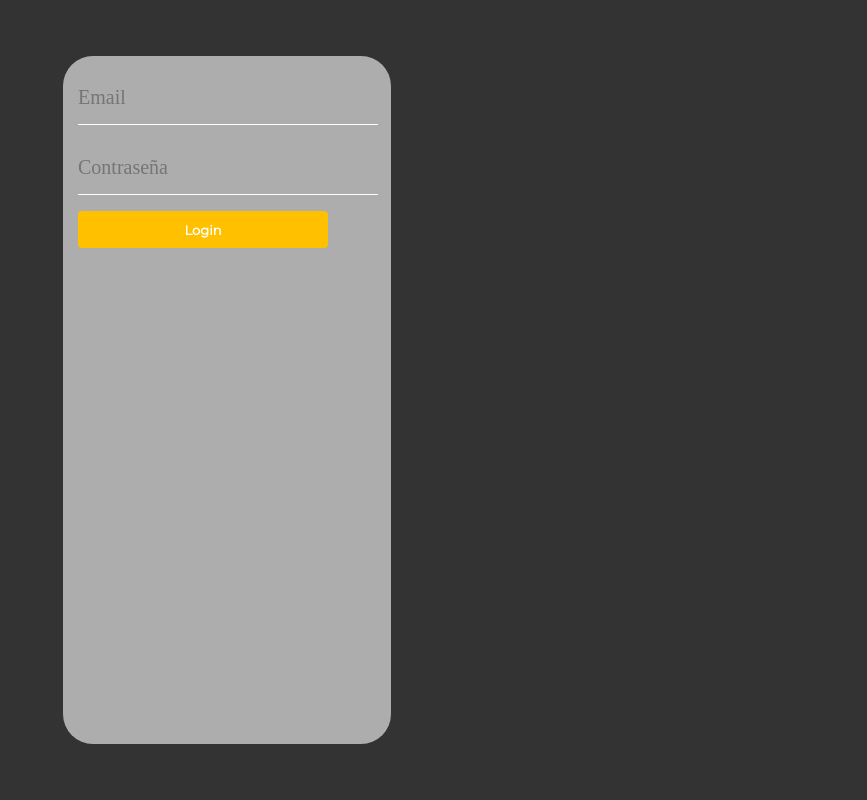
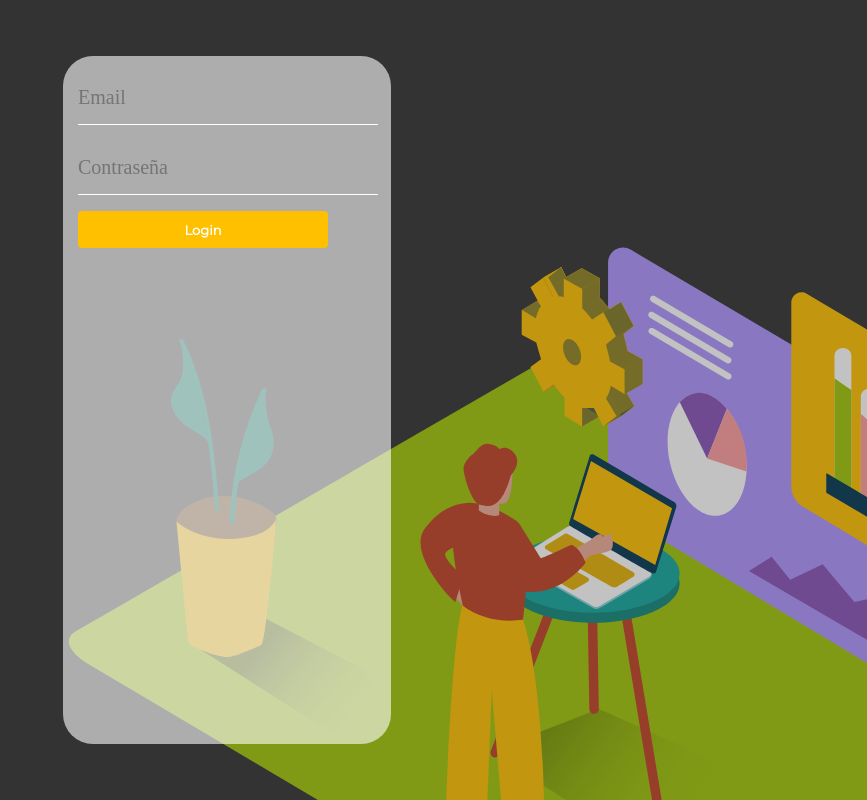
Before and after one commit to famicucci/pi-boilerplate, a Next.js app: page /login in a window 1280 px wide. Shown: the whole page, without its empty margins (413-1280 px from the left). Built offline with nearby package versions, Linux system fonts and the light colour scheme.

Commit message:
Add background to login

```diff
--- a/app/login/layout.tsx
+++ b/app/login/layout.tsx
@@ -2,7 +2,11 @@ import { Children } from '@/models';
 import styles from './styles/layout.module.css';
 
 function Home({ children }: Children) {
-	return <main className={styles.main}>{children}</main>;
+	return (
+		<main className={`${styles.alignCenter} ${styles.background}`}>
+			{children}
+		</main>
+	);
 }
 
 export default Home;
--- a/app/login/styles/layout.module.css
+++ b/app/login/styles/layout.module.css
@@ -1,7 +1,12 @@
-.main {
+.background {
 	background: #333;
+	background-image: url('../../../public/Finance\ analytics\ _Isometric\ 1.svg');
+	background-position: bottom right;
+	background-repeat: no-repeat;
+}
+
+.alignCenter {
 	height: 100vh;
-	/* vertical center */
 	display: flex;
 	justify-content: center;
 	align-items: center;
```
Also changed, not shown: public/Finance analytics _Isometric 1.svg (added).
